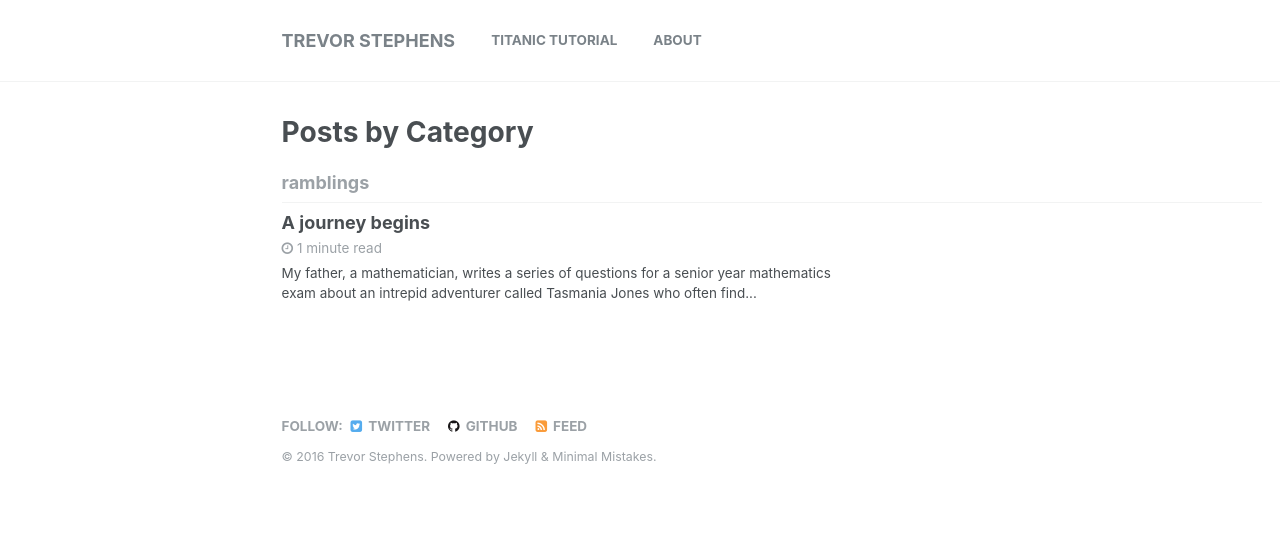
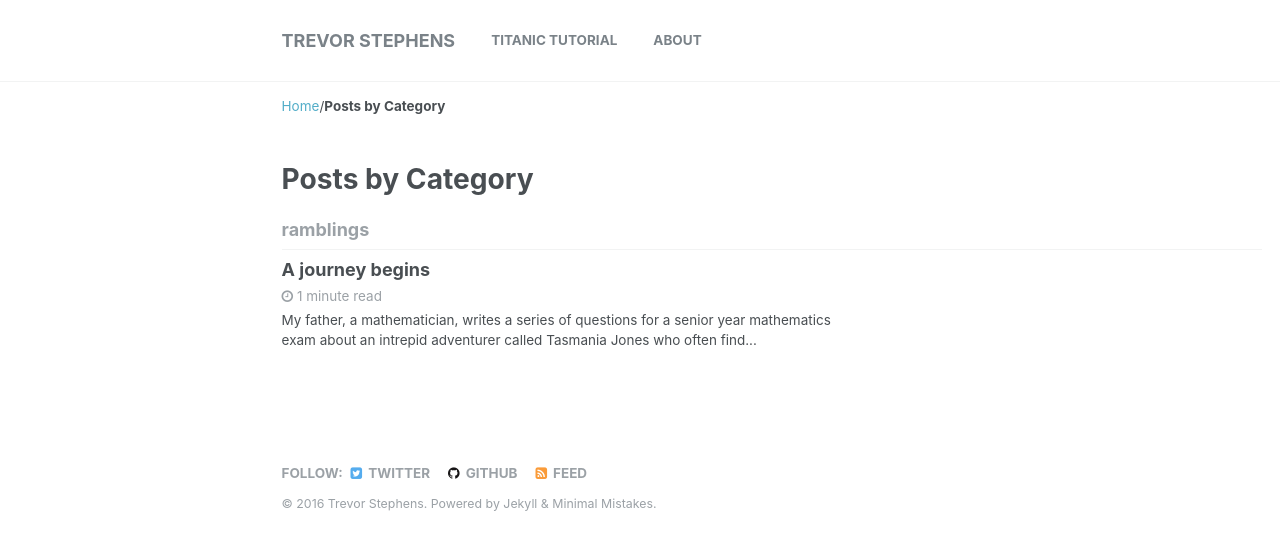
Before and after one commit to trevorstephens/trevorstephens.github.io, a Jekyll site: the page built from _pages/category-archive.html, in a window 1280 px wide. Shown: the top 550 px of the page. Built offline with Jekyll 4.4.1, drawn with Linux system fonts in a browser that asks for light colours.

Commit message:
update url

```diff
--- a/_config.yml
+++ b/_config.yml
@@ -11,11 +11,11 @@
 title_separator          : "-"
 name                     : "Trevor Stephens"
 description              : "My Blog"
-url                      : # the base hostname & protocol for your site e.g. "https://mmistakes.github.io"
+url                      : "http://trevorstephens.github.io/" # the base hostname & protocol for your site e.g. "https://mmistakes.github.io"
 baseurl                  : # the subpath of your site, e.g. "/blog"
 gh_repo                  :
 teaser                   : default-header.png
-# breadcrumbs            : false # true, false (default)
+breadcrumbs              : true # true, false (default)
 words_per_minute         : 200
 comments:
   provider               : # false (default), "disqus", "facebook", "google-plus", custom"
```
